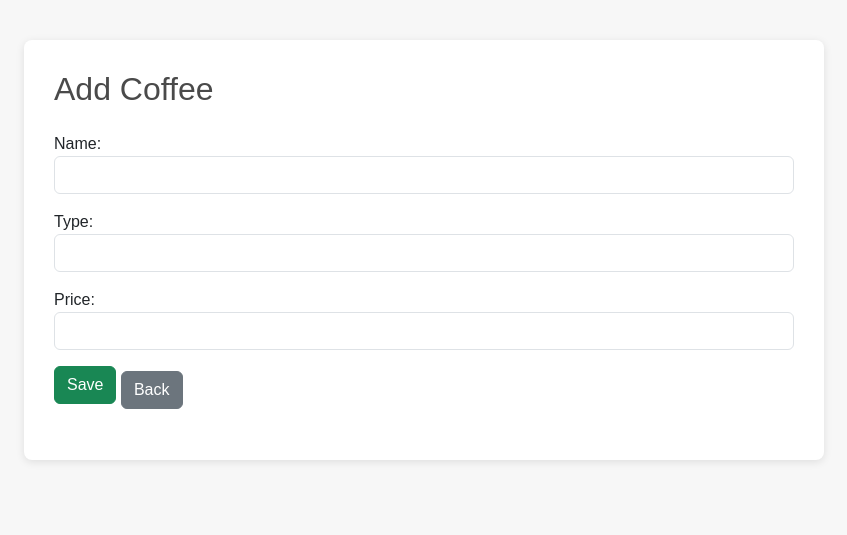
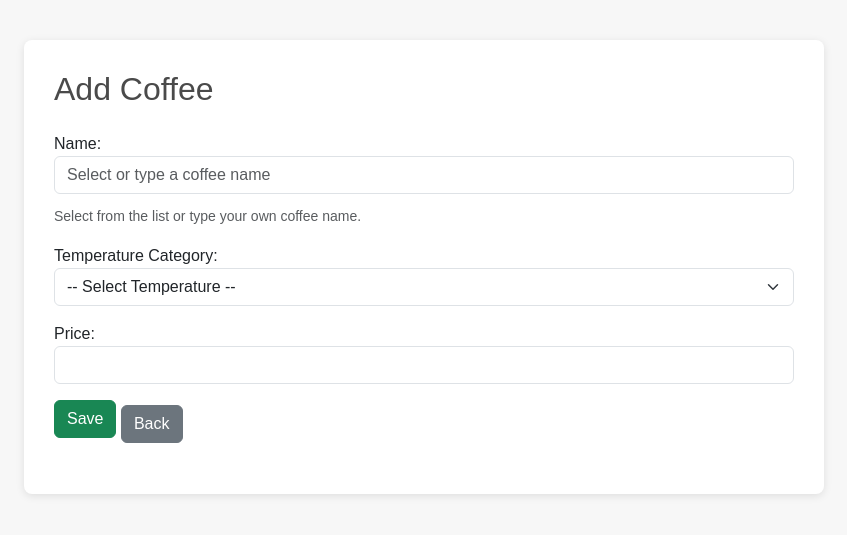
Before and after one commit to TheUnshackled1/CRUD-Application-PHP, a PHP site: page /add_coffee.php in a window 1280 px wide. Shown: the top 535 px of the page, without its empty margins (216-1063 px from the left). Run offline with PHP 8.4, Linux system fonts and the light colour scheme.

Commit message:
modified:   add_coffee.php         modified:   index.php

```diff
--- a/add_coffee.php
+++ b/add_coffee.php
@@ -13,11 +13,28 @@
     <form method="POST" class="mb-3">
         <div class="mb-3">
             <label>Name:</label>
-            <input type="text" name="name" class="form-control" required>
+            <input list="coffee_names" name="coffee_name" class="form-control" placeholder="Select or type a coffee name" required>
+            <datalist id="coffee_names">
+                <option value="Drip Coffee">
+                <option value="Espresso">
+                <option value="French Press">
+                <option value="Pour Over">
+                <option value="Cold Brew">
+                <option value="AeroPress">
+                <option value="Moka Pot">
+            </datalist>
+            <small class="text-muted">Select from the list or type your own coffee name.</small>
         </div>
         <div class="mb-3">
-            <label>Type:</label>
-            <input type="text" name="type" class="form-control" required>
+            <label>Temperature Category:</label>
+            <select name="type" class="form-select" required>
+                <option value="">-- Select Temperature --</option>
+                <option value="Hot">Hot</option>
+                <option value="Iced">Iced</option>
+                <option value="Cold Brew">Cold Brew</option>
+                <option value="Blended">Blended</option>
+                <option value="Other">Other</option>
+            </select>
         </div>
         <div class="mb-3">
             <label>Price:</label>
@@ -30,15 +47,19 @@
     require_once("includes/db.php");
 
     if (isset($_POST['save'])) {
-        $name  = $_POST['name'];
+        $name = $_POST['coffee_name'];
         $type  = $_POST['type'];
         $price = $_POST['price'];
 
-        $query = "INSERT INTO tbl_coffee (coffee_name, coffee_type, price)
-                  VALUES ('$name', '$type', '$price')";
+        if (!empty($name)) {
+            $query = "INSERT INTO tbl_coffee (coffee_name, coffee_type, price)
+                      VALUES ('$name', '$type', '$price')";
 
-        mysqli_query($conn, $query);
-        header("Location: index.php");
+            mysqli_query($conn, $query);
+            header("Location: index.php");
+        } else {
+            echo '<div class="alert alert-danger mt-2">Please select or type a coffee name.</div>';
+        }
     }
     ?>
 </div>
```
Also changed, not shown: index.php (+26 -9 lines).
